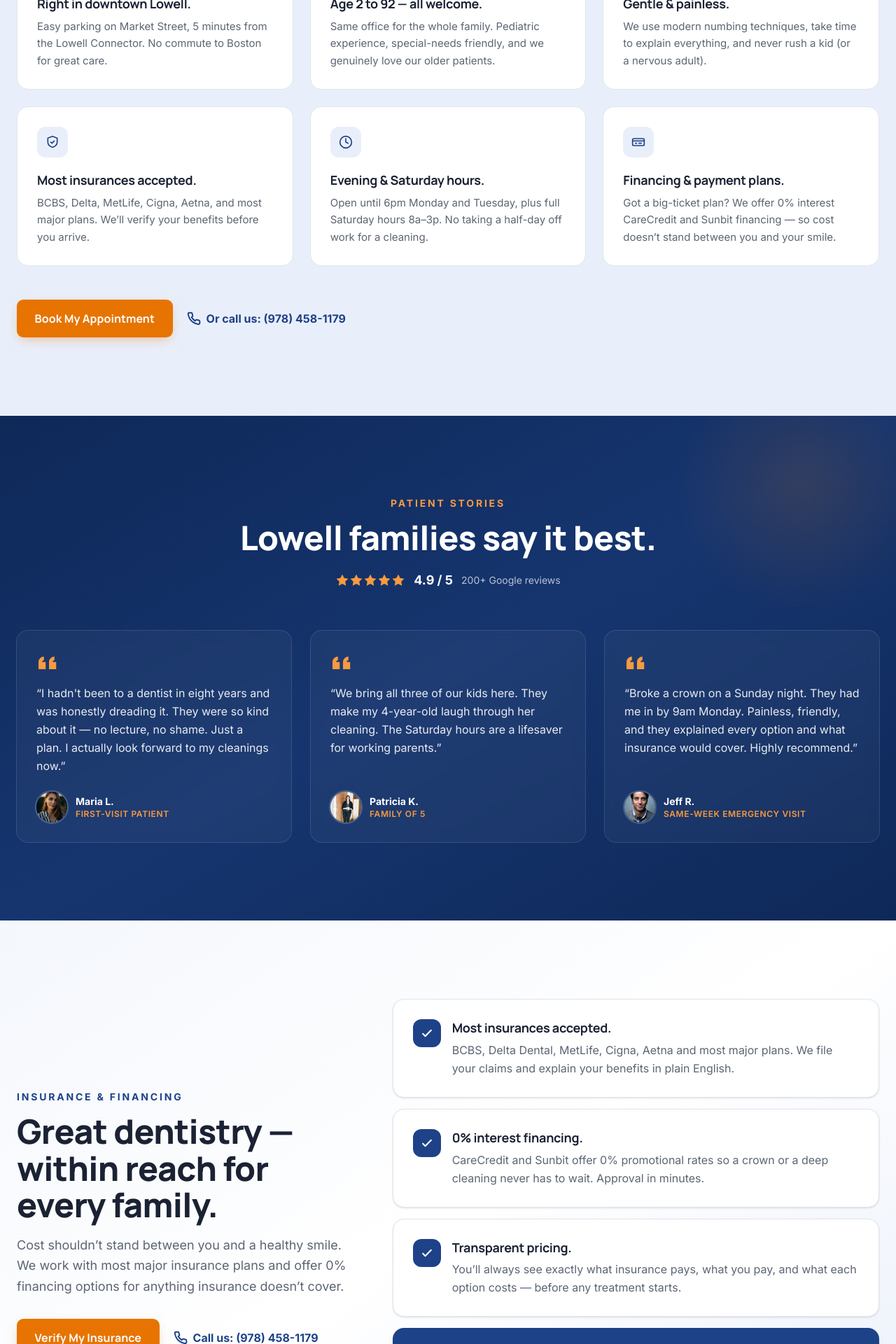
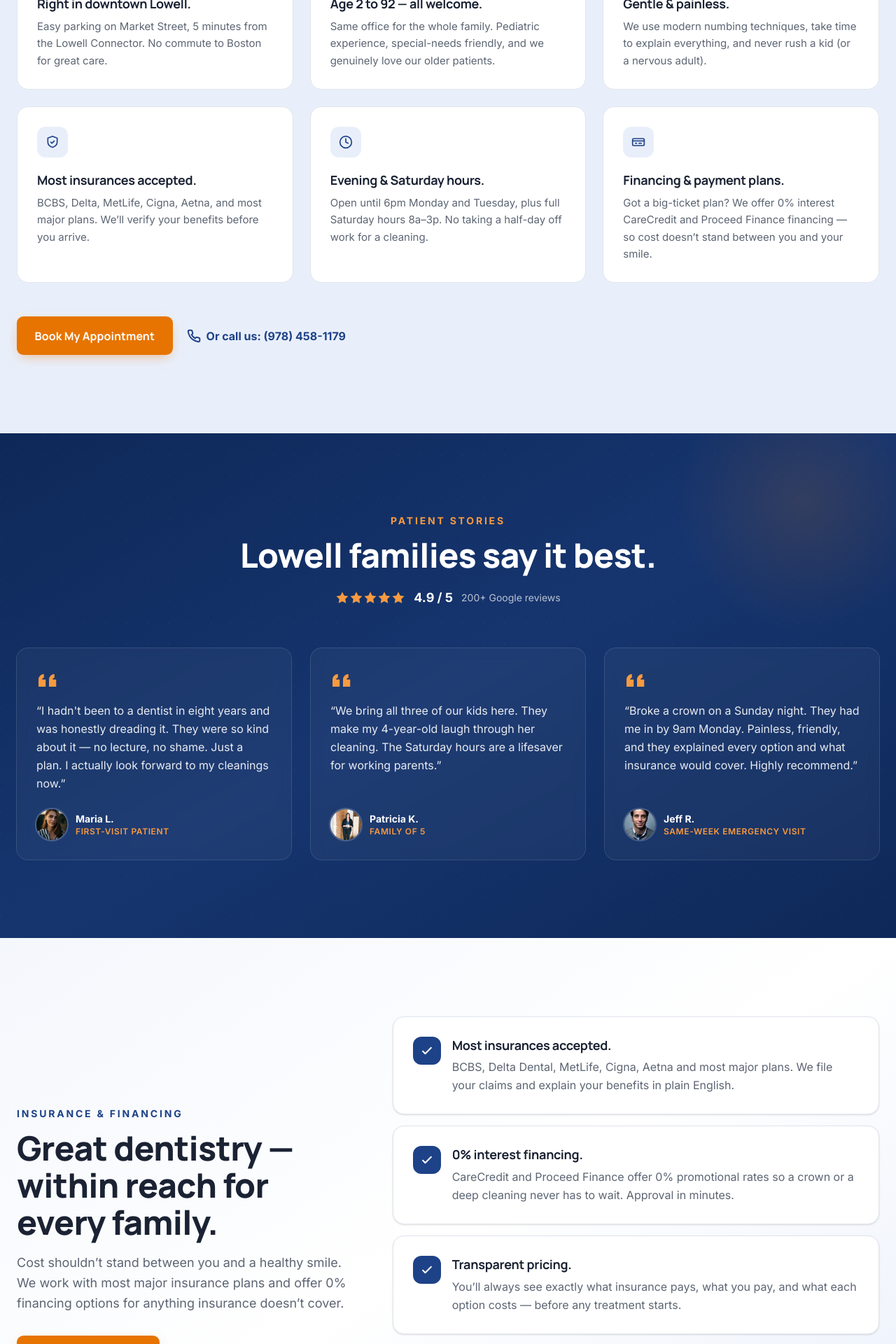
Before and after one commit to Landing-Pages-Websites/lowell-family-dental-landing, a Next.js app: page /new-patients in a window 1280 px wide. Shown: the part 3980-5900 px from the top of the page at 70% size. Built offline with nearby package versions, Linux system fonts and the light colour scheme.

Commit message:
New Patients LP: replace Sunbit with Proceed Finance in Financing section

```diff
--- a/src/components/np/FinancingNP.tsx
+++ b/src/components/np/FinancingNP.tsx
@@ -12,7 +12,7 @@ const POINTS = [
   {
     title: "0% interest financing.",
     body:
-      "CareCredit and Sunbit offer 0% promotional rates so a crown or a deep cleaning never has to wait. Approval in minutes.",
+      "CareCredit and Proceed Finance offer 0% promotional rates so a crown or a deep cleaning never has to wait. Approval in minutes.",
   },
   {
     title: "Transparent pricing.",
--- a/src/components/np/WhyFamilies.tsx
+++ b/src/components/np/WhyFamilies.tsx
@@ -63,7 +63,7 @@ const REASONS = [
   {
     title: "Financing &amp; payment plans.",
     body:
-      "Got a big-ticket plan? We offer 0% interest CareCredit and Sunbit financing — so cost doesn&rsquo;t stand between you and your smile.",
+      "Got a big-ticket plan? We offer 0% interest CareCredit and Proceed Finance financing — so cost doesn&rsquo;t stand between you and your smile.",
     icon: (
       <svg className="w-full h-full" viewBox="0 0 24 24" fill="none" stroke="currentColor" strokeWidth="2">
         <rect x="2" y="6" width="20" height="12" rx="2" />
```
